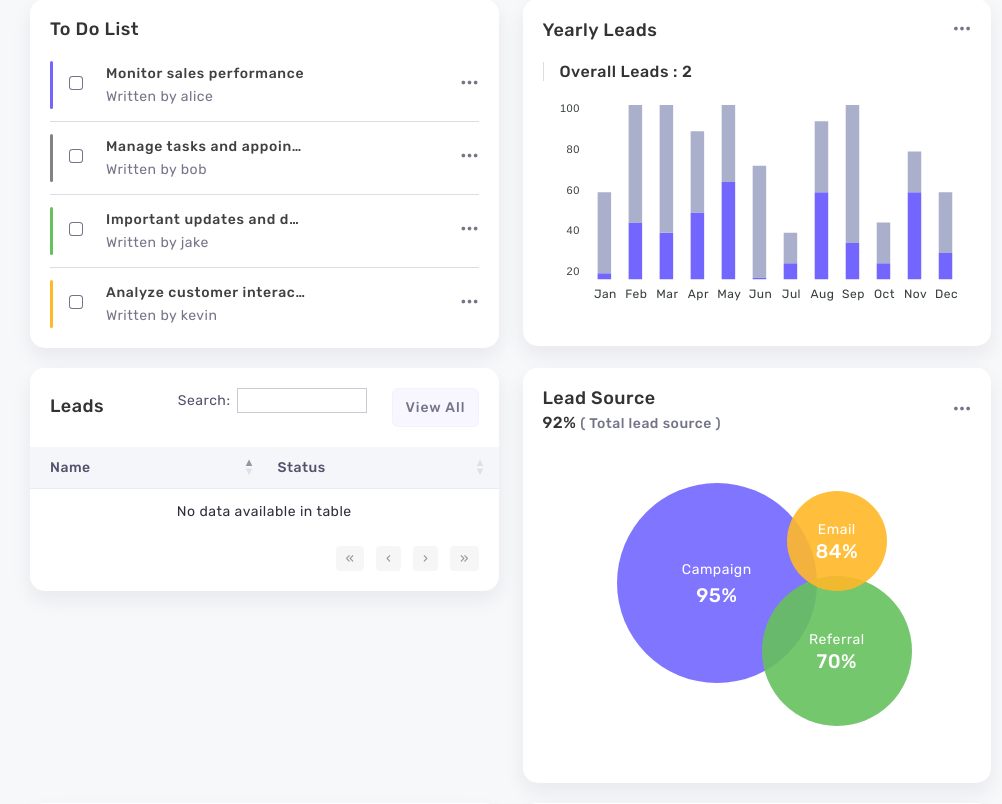
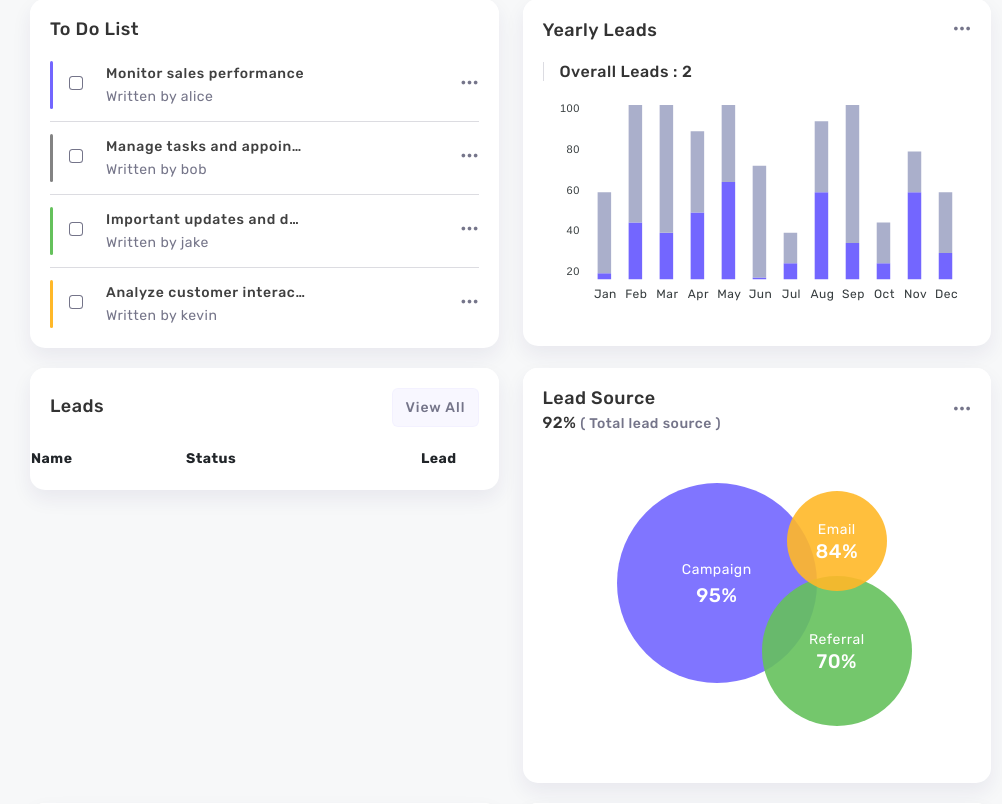
Before and after one commit to PSGSudalai/Zoho, a Django app: page / in a window 1280 px wide. Shown: the part 1018-1822 px from the top of the page, without its empty margins (262-1264 px from the left). Run offline with Django 4.2, Linux system fonts and the light colour scheme; data comes from the database, SQL or seed files in the repository; both versions use the stored data as it was after the commit; lists and menus that the app fills with data are empty; style sheets or scripts are compiled from the project's sources; some libraries are stand-ins or nearby versions.

Commit message:
dasshboard

```diff
--- a/base/templates/add-lead.html
+++ b/base/templates/add-lead.html
@@ -175,7 +175,7 @@
                 <div>
                     <div class="logo-wrapper">
                         <a href="{% url 'login' %}"><img class="img-fluid for-light" width="150px" src="{% static 'assets/images/nexgen_logo.jpg' %}"
-                            alt /><img class="img-fluid for-dark" src="{% static 'assets/images/nexgen_logo.jpg' %}"
+                            alt /><img class="img-fluid for-dark" src="{% static 'assets/images/nexgen.jpg' %}"
                             alt /></a>
                         <div class="back-btn"><i class="fa-solid fa-angle-left"></i></div>
                         <div class="toggle-sidebar">
--- a/base/templates/dashboard.html
+++ b/base/templates/dashboard.html
@@ -73,8 +73,8 @@
                 <div class="header-logo-wrapper col-auto p-0">
                     <div class="logo-wrapper">
                         <a href="{% url 'login' %}">
-                            <img class="img-fluid for-light" src="{% static 'assets/images/nexgen_logo.jpg' %}" alt />
-                            <img class="img-fluid for-dark" src="{% static 'assets/images/nexgen_logo.jpg' %}" alt />
+                            <img class="img-fluid for-light" src="{% static 'assets/images/nexgen.jpg' %}" alt />
+                            <img class="img-fluid for-dark" src="{% static 'assets/images/nexgen.jpg' %}" alt />
                         </a>
                     </div>
                     <div class="toggle-sidebar">
@@ -722,25 +722,27 @@
                                     </div>
                                 </div>
                                 <div class="card-body px-0 pt-0">
-                                    <div class="recent-table table-responsive custom-scrollbar lead-table">
-                                        <table class="table" id="lead-table">
+                                    <div class="dt-ext table-responsive custom-scrollbar html-expert-table">
+                                        <table class="display table-striped" id="export-button">
                                             <thead>
                                                 <tr>
                                                     <th>Name</th>
+                                                    <th>Status</th>
+                                                    <th>Lead</th>
                                                     <th>Date</th>
-                                                    <th>Lead</th>
-                                                    <th>Status</th>
                                                 </tr>
                                             </thead>
                                             <tbody>
-                                                {% for lead in lead %}
+                                                {% for lead in leads %}
                                                 <tr>
                                                     <td>{{ lead.name }}</td>
+                                                    <td>{{ lead.status.identity }}</td>
+                                                    <td>{{ lead.is_lead|yesno:"Yes,No"}}</td>
                                                     <td>{{ lead.created_at }}</td>
-                                                    <td>{{ lead.is_lead|yesno:"Yes,No" }}</td>
-                                                    <td>{{ lead.status.identity }}</td>
+
                                                 </tr>
                                                 {% endfor %}
+
                                             </tbody>
                                         </table>
                                     </div>
```
Also changed, not shown: db.sqlite3.
